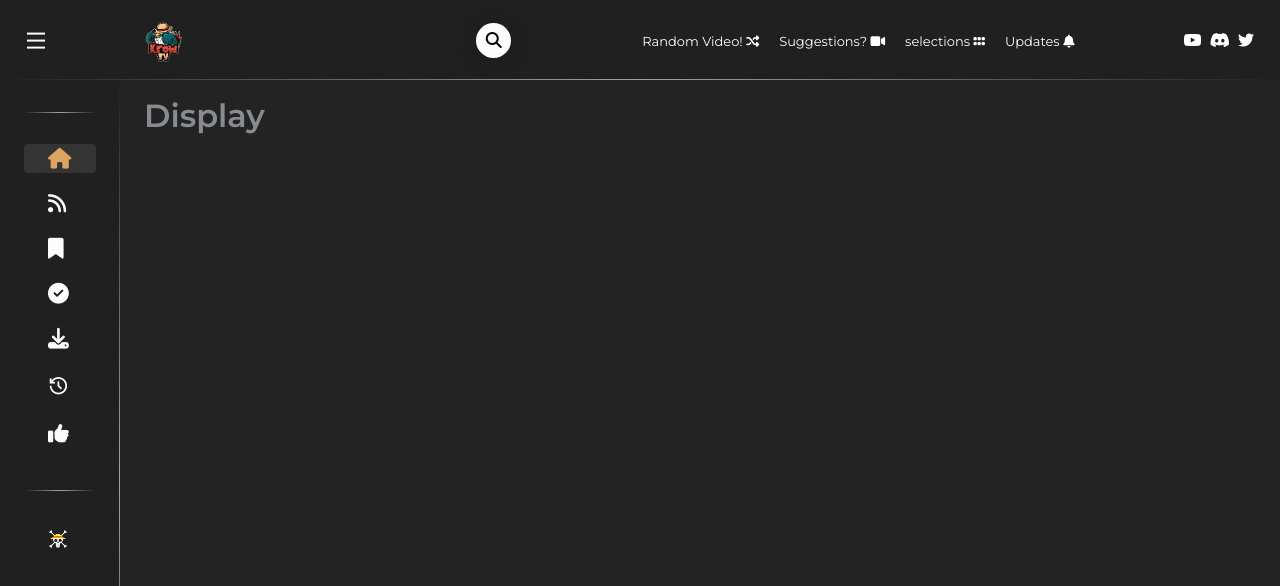
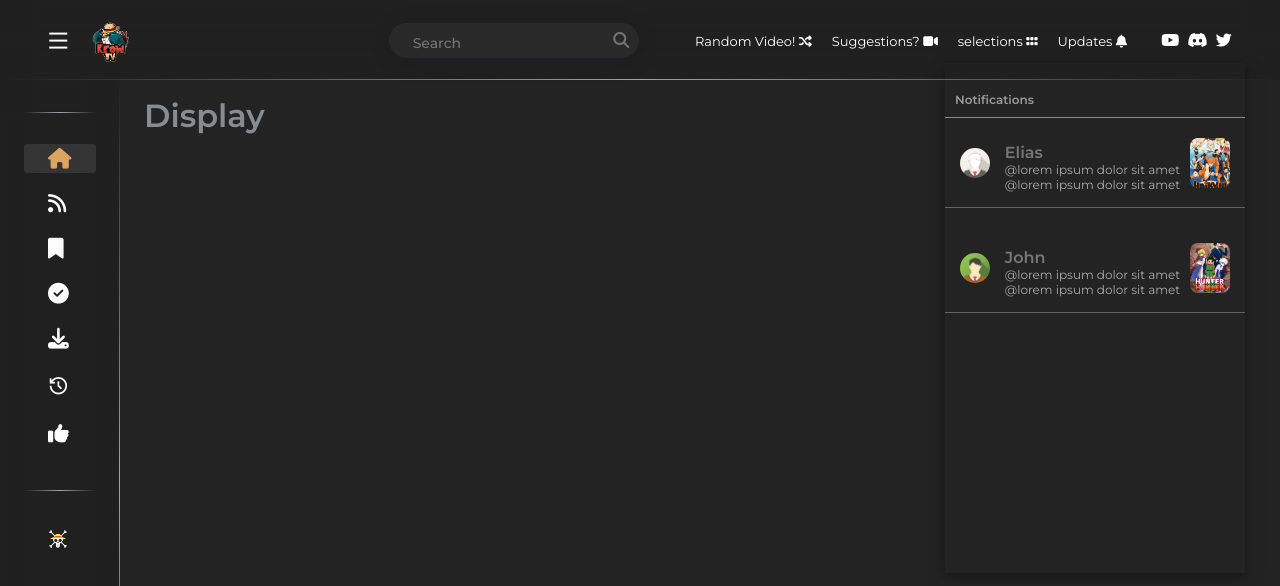
Before and after one commit to AhmadNasaj/Krow, a plain HTML site: page index.html in a window 1280 px wide. Both pictures are taken after a click on the link "Updates". Shown: the top 586 px of the page. Drawn offline with nearby package versions, Linux system fonts and the light colour scheme.

Commit message:
update04

```diff
--- a/assets/css/styles.css
+++ b/assets/css/styles.css
@@ -113,7 +113,7 @@ img {
 .header__container {
   height: var(--header-height);
   display: flex;
-  justify-content: space-between;
+  justify-content: space-evenly;
   align-items: center;
 }
 
@@ -131,7 +131,7 @@ img {
 
 .header__logo {
   width: 70px;
-  margin-right: 140px;
+  margin-right: 180px;
 }
 
 nav ul {
@@ -146,6 +146,59 @@ nav ul {
   color: #fff;
   font-size: 13px;
 }
+/*=============== Notification ===============*/
+.notifi-box {
+	width: 300px;
+	height: 0px;
+	opacity: 0;
+	position: absolute;
+	top: 63px;
+	right: 35px;
+	transition: 1s opacity, 250ms height;
+	box-shadow: 0 4px 8px 0 rgba(0, 0, 0, 0.2), 0 6px 20px 0 rgba(0, 0, 0, 0.19);
+
+
+}
+.notifi-box h2 {
+	font-size: 12px;
+	padding: 10px;
+	border-bottom: 1px solid #898989;
+	color: #999;
+}
+
+.notifi-item {
+	display: flex;
+	border-bottom: 1px solid #646464;
+	padding: 15px 5px;
+	margin-bottom: 15px;
+	cursor: pointer;
+  justify-content: space-evenly;
+  align-items: center;
+}
+
+.avatar {
+	display: block;
+	width: 30px;
+  height: 30px;
+	margin-right: 5px;
+	border-radius: 50%;
+}
+.notifi-item .text h4 {
+	color: #777;
+	font-size: 16px;
+	margin-top: 10px;
+}
+.notifi-item .text p {
+	color: #aaa;
+	font-size: 12px;
+}
+
+.notifi-img {
+  border-radius: 8px;
+  width: 40px;
+  height: 50px;
+  object-fit: cover;
+}
 
 /*=============== SEARCH ===============*/
 .container-search {
@@ -157,9 +210,9 @@ nav ul {
 
 .search {
   position: relative;
-  width: 35px;
+  width: 250px;
   height: 35px;
-  background-color: var(--white-color);
+  background-color: rgb(41, 41, 41);
   box-shadow: 0 4px 24px hsla(222, 68%, 12%, 0.1);
   border-radius: 4rem;
   padding: 10px;
@@ -169,20 +222,26 @@ nav ul {
 .search__input {
   border: none;
   outline: none;
-  width: calc(100% - 64px);
+  width: calc(100% - 100px);
   height: 100%;
   border-radius: 4rem;
   padding-left: 14px;
+
   font-family: var(--body-font);
   font-size: var(--small-font-size);
   font-weight: 500;
-  opacity: 0;
+  opacity: 1;
+  background-color: rgb(41, 41, 41);
+  color: aliceblue;
   pointer-events: none;
   transition: opacity 1.5s;
 }
 .search__input:-webkit-autofill {
   box-shadow: 0 0 0 100px var(--white-color) inset;
 }
+
+
+
 .search__button {
   width: 25px;
   height: 25px;
@@ -199,7 +258,7 @@ nav ul {
   transition: transform 0.6s cubic-bezier(0.9, 0, 0.3, 0.9);
 }
 .search__icon, .search__close {
-  color: black;
+  color: rgb(117, 117, 117);
   font-size: 1rem;
   position: absolute;
   transition: opacity 0.5s cubic-bezier(0.9, 0, 0.3, 0.9);
@@ -219,12 +278,7 @@ nav ul {
 .show-search .search__button {
   transform: rotate(90deg);
 }
-.show-search .search__icon {
-  opacity: 0;
-}
-.show-search .search__close {
-  opacity: 1;
-}
+
 
 /*=============== BREAKPOINTS ===============*/
 /* For medium devices */
--- a/assets/js/main.js
+++ b/assets/js/main.js
@@ -26,13 +26,31 @@ function linkColor(){
 sidebarLink.forEach(l => l.addEventListener('click', linkColor))
 
 /*=============== SEARCH BAR JS ===============*/
-const toggleSearch = (search, button) =>{
-    const searchBar = document.getElementById(search),
-          searchButton = document.getElementById(button)
+// const toggleSearch = (search, button) =>{
+//     const searchBar = document.getElementById(search),
+//           searchButton = document.getElementById(button)
 
-    searchButton.addEventListener('click', () =>{
-        // We add the show-search class, so that the search bar expands
-        searchBar.classList.toggle('show-search')
-    })
- }
- toggleSearch('search-bar', 'search-button')
+//     searchButton.addEventListener('click', () =>{
+//         // We add the show-search class, so that the search bar expands
+//         searchBar.classList.toggle('show-search')
+//     })
+//  }
+//  toggleSearch('search-bar', 'search-button')
+
+
+/*=============== Notification ===============*/
+var box  = document.getElementById('box');
+var down = false;
+
+
+function toggleNotifi(){
+	if (down) {
+		box.style.height  = '0px';
+		box.style.opacity = 0;
+		down = false;
+	}else {
+		box.style.height  = '510px';
+		box.style.opacity = 1;
+		down = true;
+	}
+}
--- a/index.html
+++ b/index.html
@@ -16,7 +16,7 @@
       <title>Movies Website</title>
    </head>
    <body>
-      <!-- Sidebar bg -->
+
 
 
       <!--=============== HEADER ===============-->
@@ -35,7 +35,7 @@
 
                    <div class="search__button" id="search-button">
                        <i class="fa-solid fa-magnifying-glass search__icon"></i>
-                       <i class="fa-solid fa-xmark search__close"></i>
+
                    </div>
                </form>
            </div>
@@ -45,8 +45,34 @@
                   <li><a href="#">Random Video! <i class="fa-solid fa-shuffle"></i></a></li>
                   <li><a href="#">Suggestions? <i class="fa-solid fa-video"></i></a></li>
                   <li><a href="#">selections <i class="fa-solid fa-grip"></i></a></li>
-                  <li><a href="#">Updates <i class="fa-solid fa-bell"></i></a></li>
+                  <li><a onclick="toggleNotifi()" href="#">Updates <i class="fa-solid fa-bell"></i></a></li>
                </ul>
+               <div class="notifi-box" id="box">
+                  <br>
+                  <h2>Notifications </h2>
+                  <div class="notifi-item">
+                     <img class="avatar" src="./assets/img/avatar1.png" alt="img">
+                     <div class="text">
+                        <h4>Elias </h4>
+                        <p>@lorem ipsum dolor sit amet</p>
+                        <p>@lorem ipsum dolor sit amet</p>
+                      </div>
+                      <img class="notifi-img" src="./assets/img/haikyuu-banner.jpg" alt="img">
+                  </div>
+                  <div class="notifi-item">
+                     <img class="avatar" src="./assets/img/avatar2.png" alt="img">
+                     <div class="text">
+                        <h4>John </h4>
+                        <p>@lorem ipsum dolor sit amet</p>
+                        <p>@lorem ipsum dolor sit amet</p>
+                      </div>
+                      <img class="notifi-img" src="./assets/img/hunter-x-hunter-banner.jpg" alt="img">
+                  </div>
+
+
+
+
+               </div>
             </nav>
             <div class="header-icon">
                <a href="#"><i class="fa-brands fa-youtube"></i></a>
@@ -55,7 +81,6 @@
 
 
 
-               <p></p>
             </div>
          </div>
       </header>
```
Also changed, not shown: assets/img/avatar1.png (added), assets/img/avatar2.png (added), assets/img/haikyuu-banner.jpg (added), assets/img/hunter-x-hunter-banner.jpg (added).
